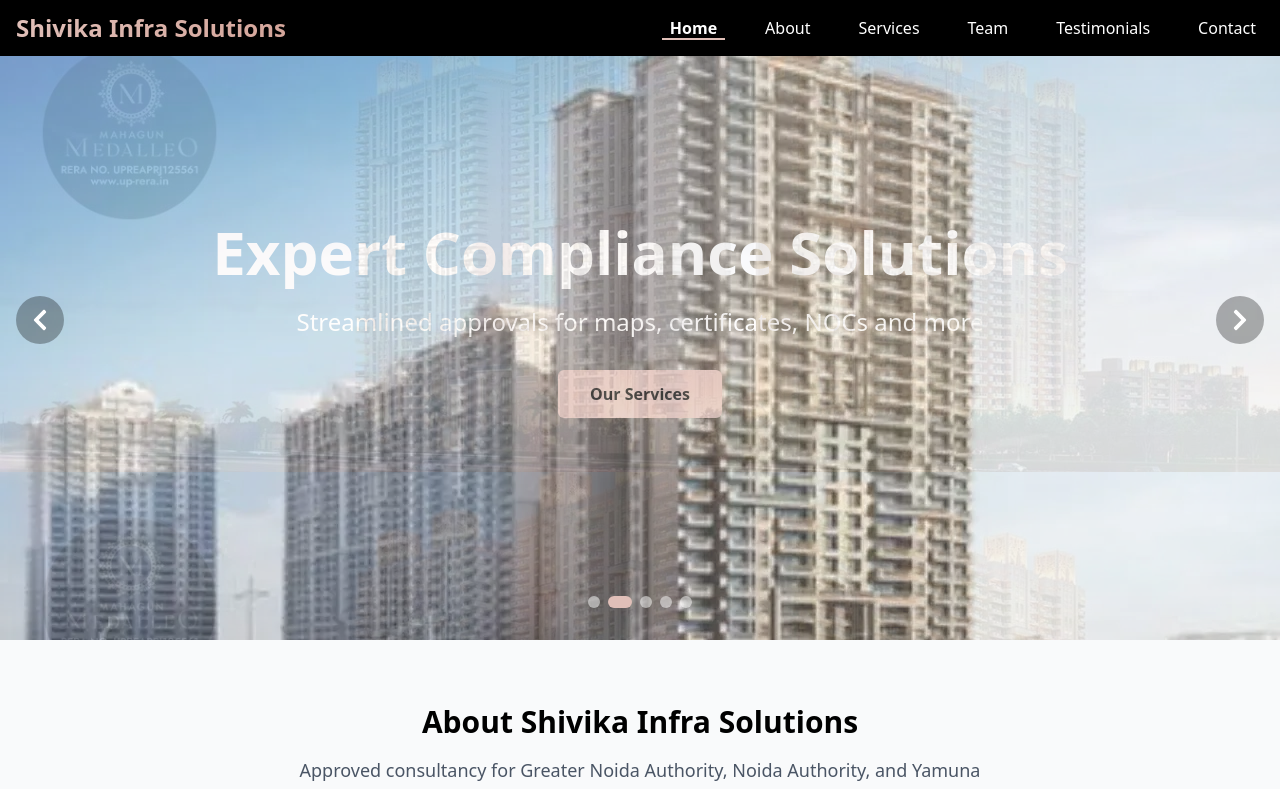
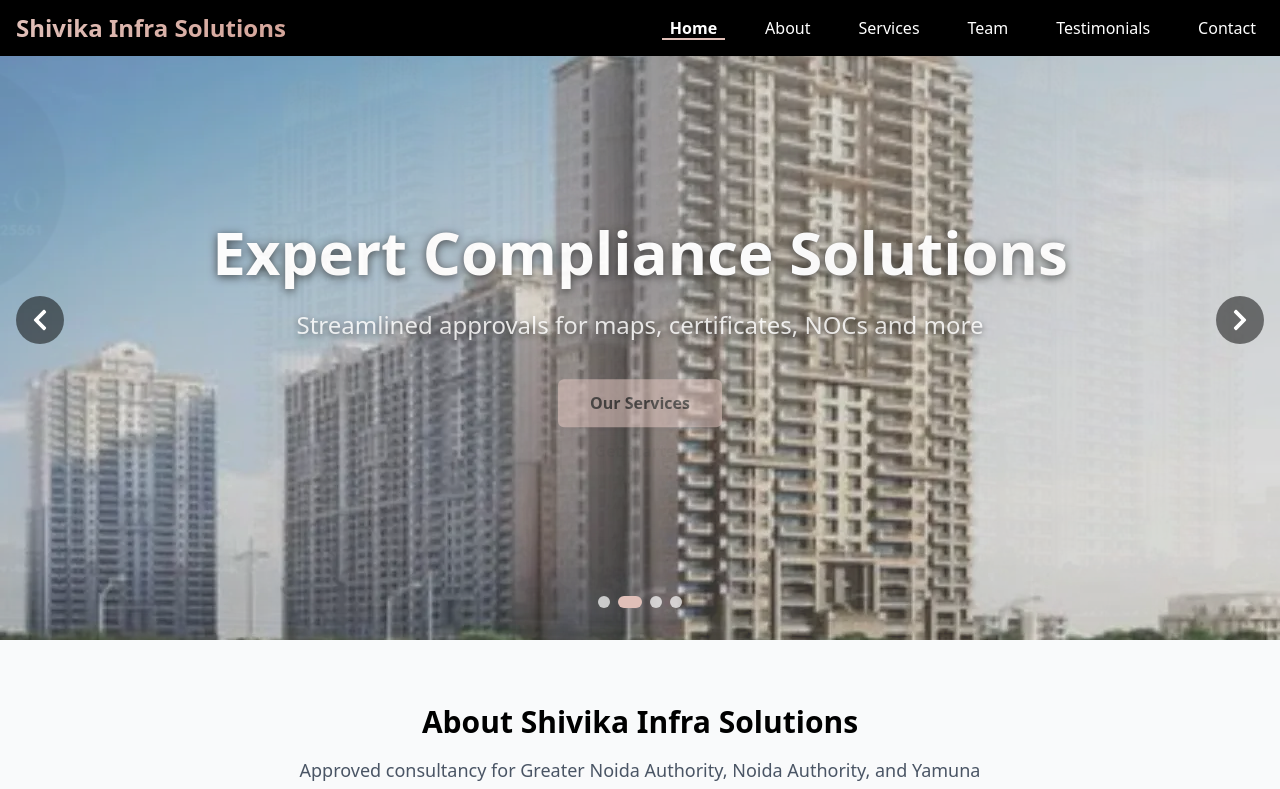
Before and after one commit to RAHUl-CHAUDHARY01/shivikaInfra, a React (Vite) app: page / in a window 1280 px wide. Shown: the top 789 px of the page. Built offline with nearby package versions, Linux system fonts and the light colour scheme.

Commit message:
herosection

```diff
--- a/src/components/Hero.jsx
+++ b/src/components/Hero.jsx
@@ -1,6 +1,5 @@
 import { motion } from 'framer-motion';
 import React, { useState, useEffect } from 'react';
-import bg from '../assets/bg.png';
 import { FaChevronLeft, FaChevronRight } from 'react-icons/fa';
 import img1 from '../assets/img1.webp';
 import img2 from '../assets/img2.webp';
@@ -13,31 +12,25 @@ const Hero = () => {
       title: "Building Your Vision, Securing Your Future",
       subtitle: "Approved consultancy for Greater Noida, Noida, and Yamuna Authorities",
       cta: "Get Started",
-      bgColor: img1
+      bgImage: img1
     },
     {
       title: "Expert Compliance Solutions",
       subtitle: "Streamlined approvals for maps, certificates, NOCs and more",
       cta: "Our Services",
-      bgColor: img2
+      bgImage: img2
     },
     {
       title: "Trusted Real Estate Partners",
       subtitle: "Industrial spaces, group housing, plotting and farmhouse solutions",
       cta: "Explore Properties",
-      bgColor: img3
+      bgImage: img3
     },
     {
       title: "Authority Approved Consultants",
       subtitle: "Official recognition from Noida, Greater Noida & Yamuna Authorities",
       cta: "Learn More",
-      bgColor: img4
-    },
-    {
-      title: "End-to-End Allotment Assistance",
-      subtitle: "Complete guidance through the allotment process and formalities",
-      cta: "Contact Us",
-      bgColor: img2
+      bgImage: img4
     }
   ];
 
@@ -51,7 +44,6 @@ const Hero = () => {
     setCurrentSlide((prev) => (prev === 0 ? slides.length - 1 : prev - 1));
   };
 
-  // Auto-rotate slides every 5 seconds
   useEffect(() => {
     const interval = setInterval(() => {
       nextSlide();
@@ -60,87 +52,98 @@ const Hero = () => {
   }, []);
 
   return (
-    <section
-      className="relative h-[80vh] min-h-[500px] text-white bg-cover bg-center transition-all duration-1000 ease-in-out"
-      style={{ backgroundImage: `linear-gradient(rgba(0, 0, 0, 0.5), url(${bg})` }}
-    >
+    <section className="relative h-[80vh] min-h-[500px] overflow-hidden">
+      {/* Navigation Arrows */}
+      <button
+        onClick={prevSlide}
+        className="absolute left-4 top-1/2 -translate-y-1/2 bg-black/50 text-white p-3 rounded-full z-10 hover:bg-[#e0bfb8] hover:text-black transition-all"
+        aria-label="Previous slide"
+      >
+        <FaChevronLeft size={24} />
+      </button>
+
+      <button
+        onClick={nextSlide}
+        className="absolute right-4 top-1/2 -translate-y-1/2 bg-black/50 text-white p-3 rounded-full z-10 hover:bg-[#e0bfb8] hover:text-black transition-all"
+        aria-label="Next slide"
+      >
+        <FaChevronRight size={24} />
+      </button>
+
       {/* Slide Indicators */}
       <div className="absolute bottom-8 left-0 right-0 flex justify-center space-x-2 z-10">
         {slides.map((_, index) => (
           <button
             key={index}
             onClick={() => setCurrentSlide(index)}
-            className={`w-3 h-3 rounded-full transition-all ${currentSlide === index ? 'bg-[#e0bfb8] w-6' : 'bg-white/50'}`}
+            className={`w-3 h-3 rounded-full transition-all ${currentSlide === index ? 'bg-[#e0bfb8] w-6' : 'bg-white/70'}`}
             aria-label={`Go to slide ${index + 1}`}
           />
         ))}
       </div>
 
-      {/* Navigation Arrows */}
-      <button
-        onClick={prevSlide}
-        className="absolute left-4 top-1/2 -translate-y-1/2 bg-black/30 text-white p-3 rounded-full z-10 hover:bg-[#e0bfb8] hover:text-black transition"
-        aria-label="Previous slide"
-      >
-        <FaChevronLeft size={24} />
-      </button>
-      <button
-        onClick={nextSlide}
-        className="absolute right-4 top-1/2 -translate-y-1/2 bg-black/30 text-white p-3 rounded-full z-10 hover:bg-[#e0bfb8] hover:text-black transition"
-        aria-label="Next slide"
-      >
-        <FaChevronRight size={24} />
-      </button>
-
       {/* Slides */}
-      <div className="relative h-full w-full overflow-hidden">
+      <div className="relative h-full w-full">
         {slides.map((slide, index) => (
           <motion.div
             key={index}
             initial={{ opacity: 0 }}
             animate={{
               opacity: index === currentSlide ? 1 : 0,
-              transition: { duration: 2 }
+              transition: { duration: 1.5 }
             }}
-            className={`absolute inset-0 flex items-center justify-center text-center`} style={{backgroundImage:`url(${slide.bgColor})`}}
+            className="absolute inset-0"
           >
-            <div className="container mx-auto px-4">
+            {/* Stronger dark overlay for maximum text contrast */}
+            <div className="absolute inset-0 bg-black/70 z-0"></div>
+
+            {/* Background image */}
+            <div
+              className="absolute inset-0 bg-cover bg-center z-0 opacity-80"
+              style={{ backgroundImage: `url(${slide.bgImage})` }}
+            ></div>
+
+            {/* Content with enhanced text visibility */}
+            <div className="relative z-10 h-full flex flex-col justify-center items-center text-center px-4">
               <motion.h1
-                initial={{ opacity: 0, y: 20 }}
+                initial={{ y: 20, opacity: 0 }}
                 animate={{
+                  y: index === currentSlide ? 0 : 20,
                   opacity: index === currentSlide ? 1 : 0,
-                  y: index === currentSlide ? 0 : 20,
-                  transition: { delay: 0.3 }
+                  transition: { delay: 0.3, duration: 0.7 }
                 }}
-                className="text-4xl md:text-6xl font-bold mb-6"
+                className="text-4xl md:text-6xl font-bold mb-6 text-white"
+                style={{ textShadow: '0 2px 10px rgba(0,0,0,0.8)' }}
               >
                 {slide.title}
               </motion.h1>
+
               <motion.p
-                initial={{ opacity: 0, y: 20 }}
+                initial={{ y: 20, opacity: 0 }}
                 animate={{
+                  y: index === currentSlide ? 0 : 20,
                   opacity: index === currentSlide ? 1 : 0,
-                  y: index === currentSlide ? 0 : 20,
-                  transition: { delay: 0.5 }
+                  transition: { delay: 0.5, duration: 0.7 }
                 }}
-                className="text-xl md:text-2xl mb-8 max-w-3xl mx-auto"
+                className="text-xl md:text-2xl mb-8 max-w-3xl mx-auto text-white"
+                style={{ textShadow: '0 2px 6px rgba(0,0,0,0.8)' }}
               >
                 {slide.subtitle}
               </motion.p>
+
               <motion.div
-                initial={{ opacity: 0, y: 20 }}
+                initial={{ y: 20, opacity: 0 }}
                 animate={{
+                  y: index === currentSlide ? 0 : 20,
                   opacity: index === currentSlide ? 1 : 0,
-                  y: index === currentSlide ? 0 : 20,
-                  transition: { delay: 0.3 }
+                  transition: { delay: 0.7, duration: 0.7 }
                 }}
               >
                 <a
                   href={index === 0 ? "/contact" :
                        index === 1 ? "/services" :
-                       index === 2 ? "/services" :
-                       index === 3 ? "/about" : "/contact"}
-                  className="bg-[#e0bfb8] text-black font-semibold px-8 py-3 rounded-md hover:bg-[#d4a59a] transition inline-block"
+                       index === 2 ? "/services" : "/about"}
+                  className="bg-[#e0bfb8] text-black font-semibold px-8 py-3 rounded-md hover:bg-[#d4a59a] transition-all inline-block shadow-lg"
                 >
                   {slide.cta}
                 </a>
```
